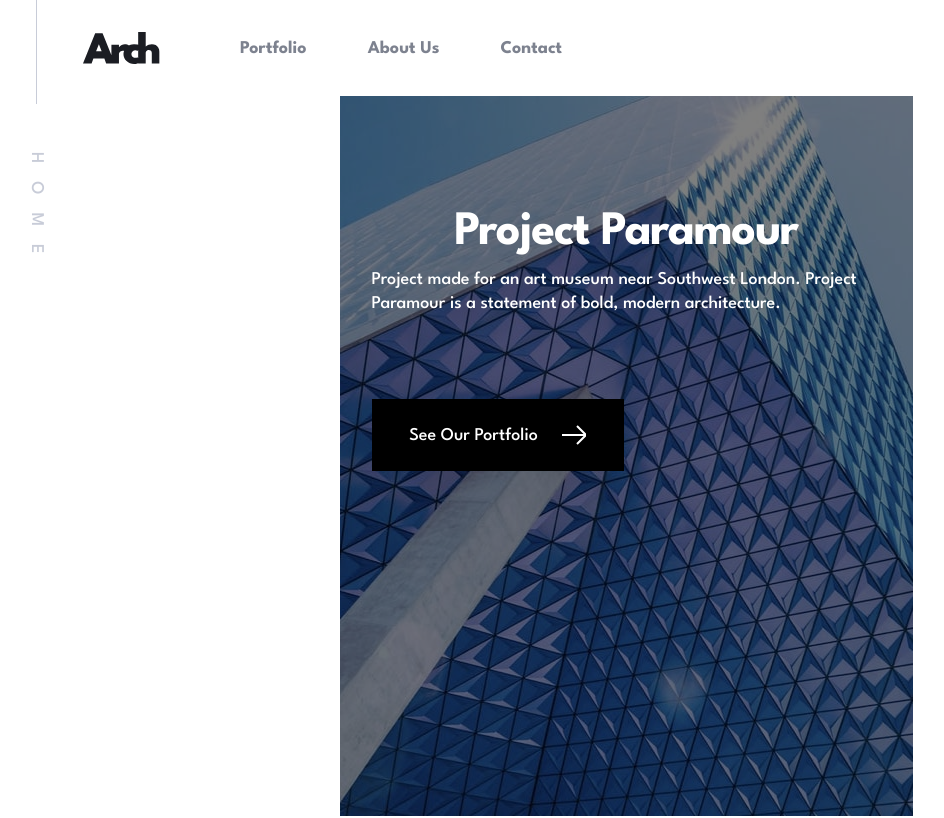
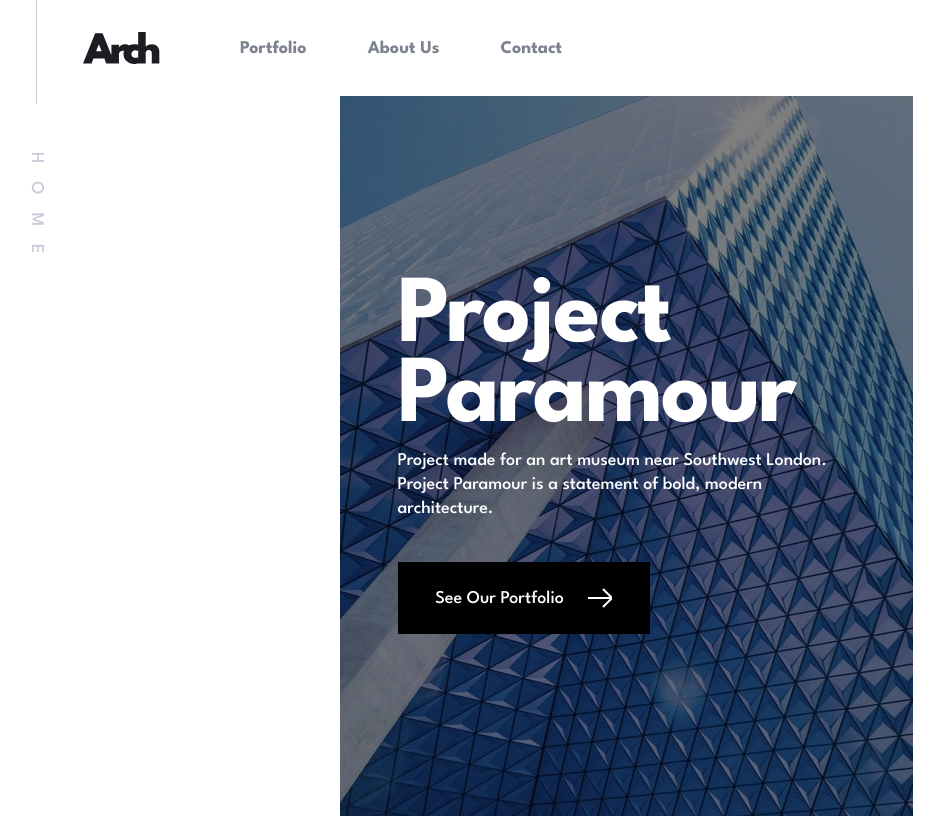
Before and after one commit to gigakhrz/arch-studio-multi-page-website, a Next.js app: page / in a window 1280 px wide. Shown: the top 818 px of the page, without its empty margins (14-958 px from the left). Built offline with nearby package versions, Linux system fonts and the light colour scheme.

Commit message:
add paramour tablet styles

```diff
--- a/src/app/components/homeChilds/Paramour.tsx
+++ b/src/app/components/homeChilds/Paramour.tsx
@@ -5,10 +5,10 @@ const Paramour = (): JSX.Element => {
   return (
     <div
       className="w-[375px] flex flex-col py-[113px] px-8 relative gap-[83px] bg-parramourMob-img bg-no-repeat	bg-cover	md:w-[573px] md:h-[720px]
-     md:bg-parramourTab-img "
+     md:bg-parramourTab-img md:px-[58px]  md:justify-center md:gap-[41px]"
     >
       <div className=" z-10 flex flex-col items-center w-full justify-center gap-[11px]">
-        <h1 className="text-[48px] leading-[48px] tracking-[-1.2px] text-white self-center font-bold">
+        <h1 className="text-[48px] leading-[48px] tracking-[-1.2px] text-white self-center font-bold md:text-[96px] md:leading-[80px] md:tracking-[-2px] ">
           Project Paramour
         </h1>
         <p className="text-[18px] leading-[24px] font-medium text-white ">
```
